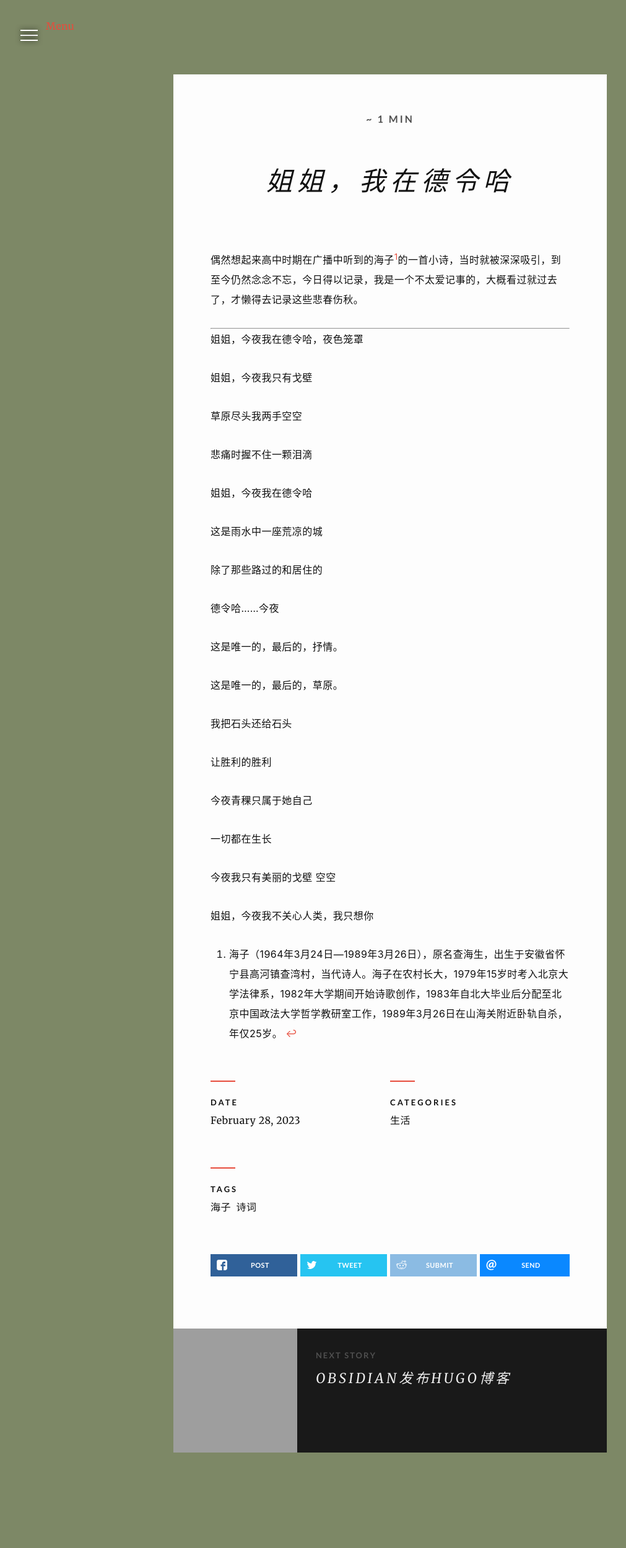
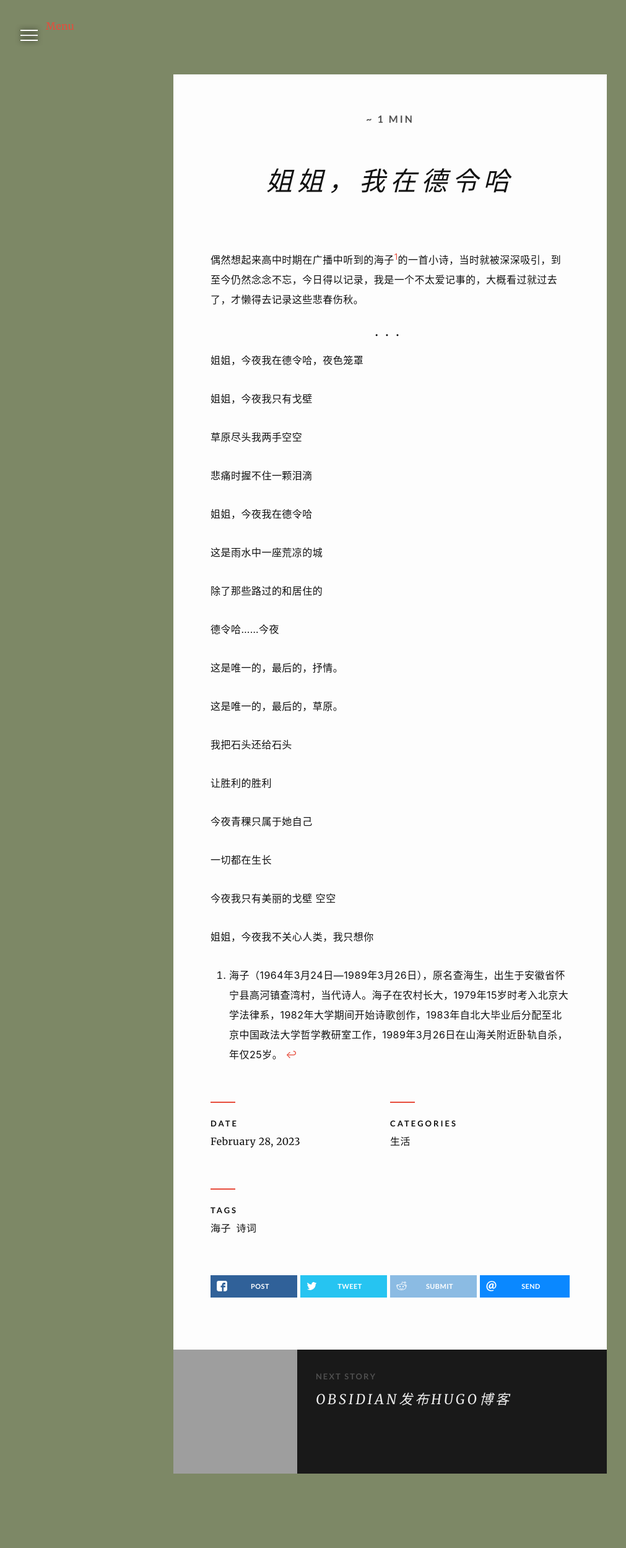
Before and after one commit to wangyunzi/wangyunzi.github.io, a Jekyll site: the page built from _posts/2023-02-28-姐姐，我在德令哈.md, in a window 1280 px wide. Shown: the whole page at 62% size, without its empty margins (10-1021 px from the left). Built offline with Jekyll 4.4.1, drawn with Linux system fonts in a browser that asks for light colours; nearby versions of some CDN libraries; comment, search, counter and statistics services are not loaded; before the commit the page ends 2463 px from its top, so only the background shows below that; grey boxes are pictures that could not be loaded.

Commit message:
修改hr分割线样式

```diff
--- a/assets/css/base.css
+++ b/assets/css/base.css
@@ -47,6 +47,22 @@ ol,
 dl,
 figure {
   margin-bottom: 30px;
+}
+
+/* 分割线 */
+hr {
+  display: block;
+  margin: 0.5em auto;
+  width: max-content;
+  text-align: center;
+  border: none;
+  font-size: 24px;
+  letter-spacing: 10px; /* 调整点之间的距离 */
+  line-height: 1; /* 控制点的垂直居中 */
+}
+
+hr::before {
+  content: '···'; /* 用三个点替换原本的水平线 */
 }
 
 /**
```
